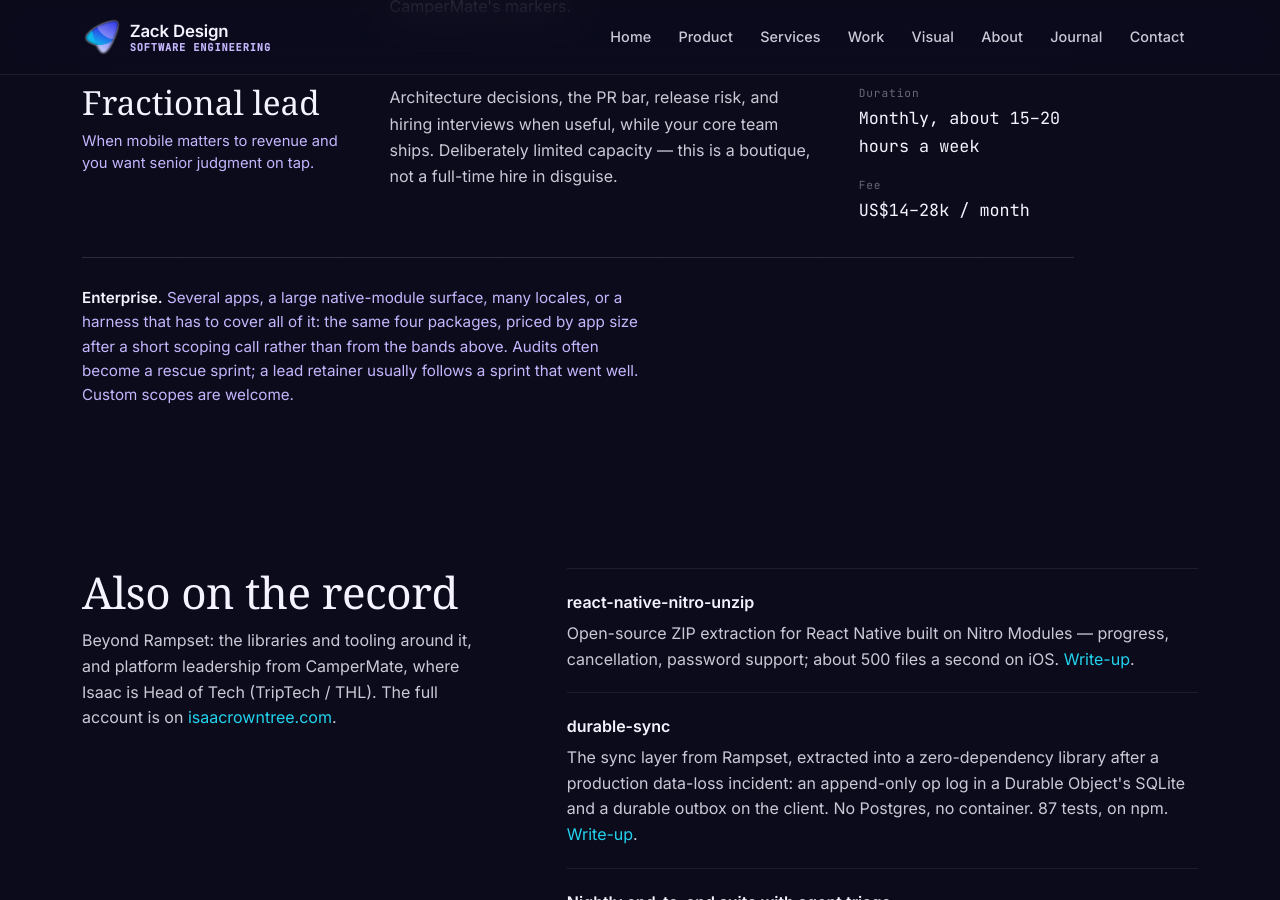
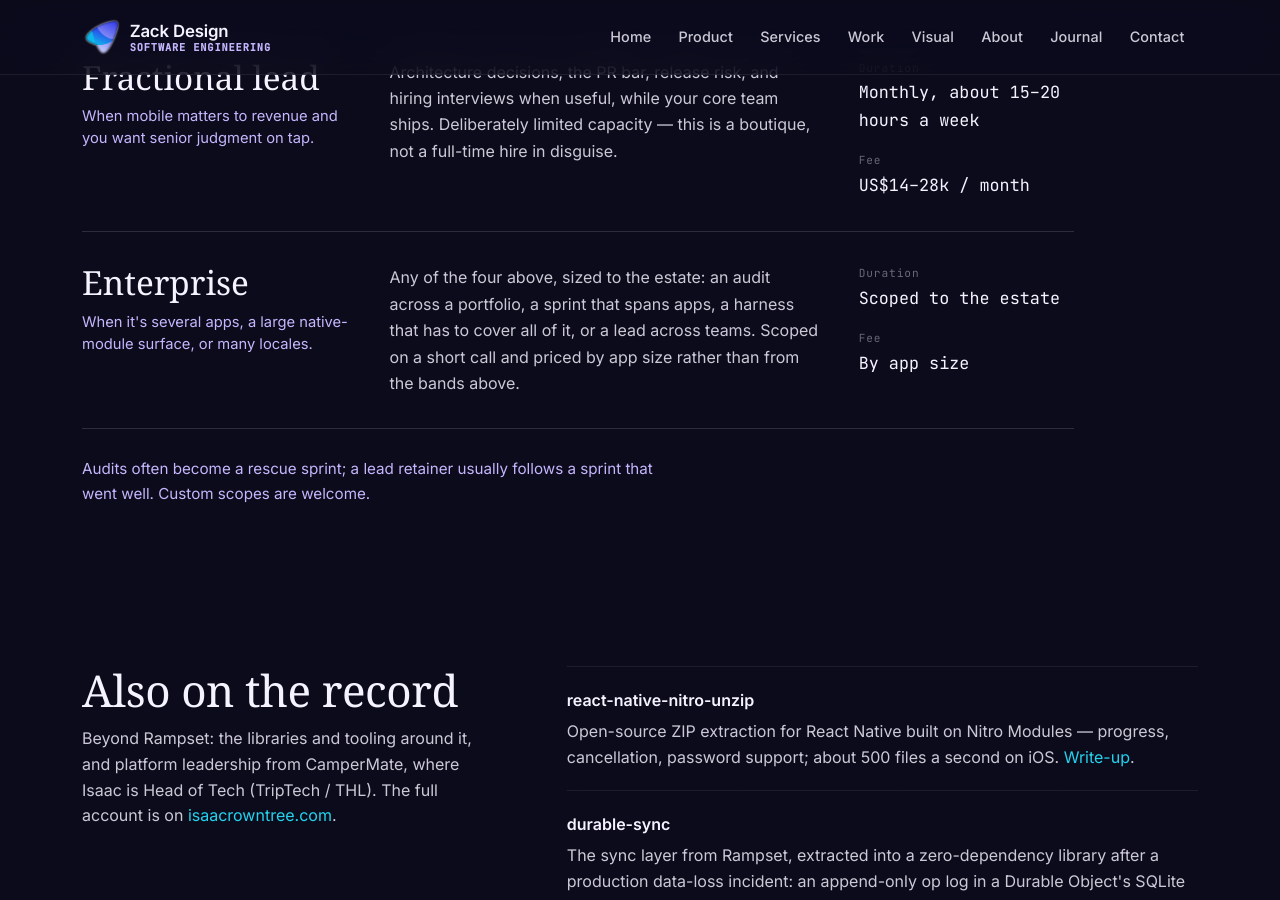
Before and after one commit to zackdesign/zackdesign.github.io, a Jekyll site: the page built from react-native.html, in a window 1280 px wide and 900 px high, scrolled down 4813 px. Built offline with Jekyll 4.4.1, drawn with Linux system fonts in a browser that asks for light colours; some web fonts are replaced; some of the changed text lies outside the part shown.

Commit message:
Consulting page: Enterprise is the fifth row of the ledger, priced by app size
Co-Authored-By: Claude Opus 5 (1M context) <noreply@anthropic.com>
Claude-Session: https://claude.ai/code/session_01B7agvMY8RFXuMkgWRXfTLu

```diff
--- a/css/custom.css
+++ b/css/custom.css
@@ -2421,8 +2421,6 @@ a:hover { color: var(--accent-hover); }
   font-variant-numeric: tabular-nums;
 }
 
-.offer-ledger__foot strong { color: var(--pearl); font-weight: 600; }
-
 .offer-ledger__foot {
   color: var(--pearl-muted);
   font-size: 0.95rem;
--- a/react-native.html
+++ b/react-native.html
@@ -21,7 +21,7 @@ permalink: /react-native/
       </p>
       <div class="offer-hero__actions">
         <a href="mailto:isaac@zackdesign.biz" class="btn btn-primary">Email Isaac</a>
-        <a href="#packages" class="btn btn-outline-light">See the four packages</a>
+        <a href="#packages" class="btn btn-outline-light">See the five packages</a>
       </div>
     </div>
   </div>
@@ -115,8 +115,8 @@ permalink: /react-native/
   <div class="container">
     <div class="offer-ledger reveal">
       <div class="offer-ledger__head">
-        <h2 class="section-title">Four ways to engage</h2>
-        <p class="offer-ledger__note">Fixed scope, agreed exit criteria, contracted through Zack Design (Australia). All fees in USD. The bands are for one app of ordinary size; larger estates are priced by size — see below.</p>
+        <h2 class="section-title">Five ways to engage</h2>
+        <p class="offer-ledger__note">Fixed scope, agreed exit criteria, contracted through Zack Design (Australia). All fees in USD; the bands are for one app of ordinary size.</p>
       </div>
 
       <article class="offer-row">
@@ -175,7 +175,21 @@ permalink: /react-native/
         </dl>
       </article>
 
-      <p class="offer-ledger__foot"><strong>Enterprise.</strong> Several apps, a large native-module surface, many locales, or a harness that has to cover all of it: the same four packages, priced by app size after a short scoping call rather than from the bands above. Audits often become a rescue sprint; a lead retainer usually follows a sprint that went well. Custom scopes are welcome.</p>
+      <article class="offer-row">
+        <div class="offer-row__name">
+          <h3>Enterprise</h3>
+          <p class="offer-row__when">When it's several apps, a large native-module surface, or many locales.</p>
+        </div>
+        <div class="offer-row__body">
+          <p>Any of the four above, sized to the estate: an audit across a portfolio, a sprint that spans apps, a harness that has to cover all of it, or a lead across teams. Scoped on a short call and priced by app size rather than from the bands above.</p>
+        </div>
+        <dl class="offer-row__terms">
+          <div><dt>Duration</dt><dd>Scoped to the estate</dd></div>
+          <div><dt>Fee</dt><dd>By app size</dd></div>
+        </dl>
+      </article>
+
+      <p class="offer-ledger__foot">Audits often become a rescue sprint; a lead retainer usually follows a sprint that went well. Custom scopes are welcome.</p>
     </div>
   </div>
 </section>
```
